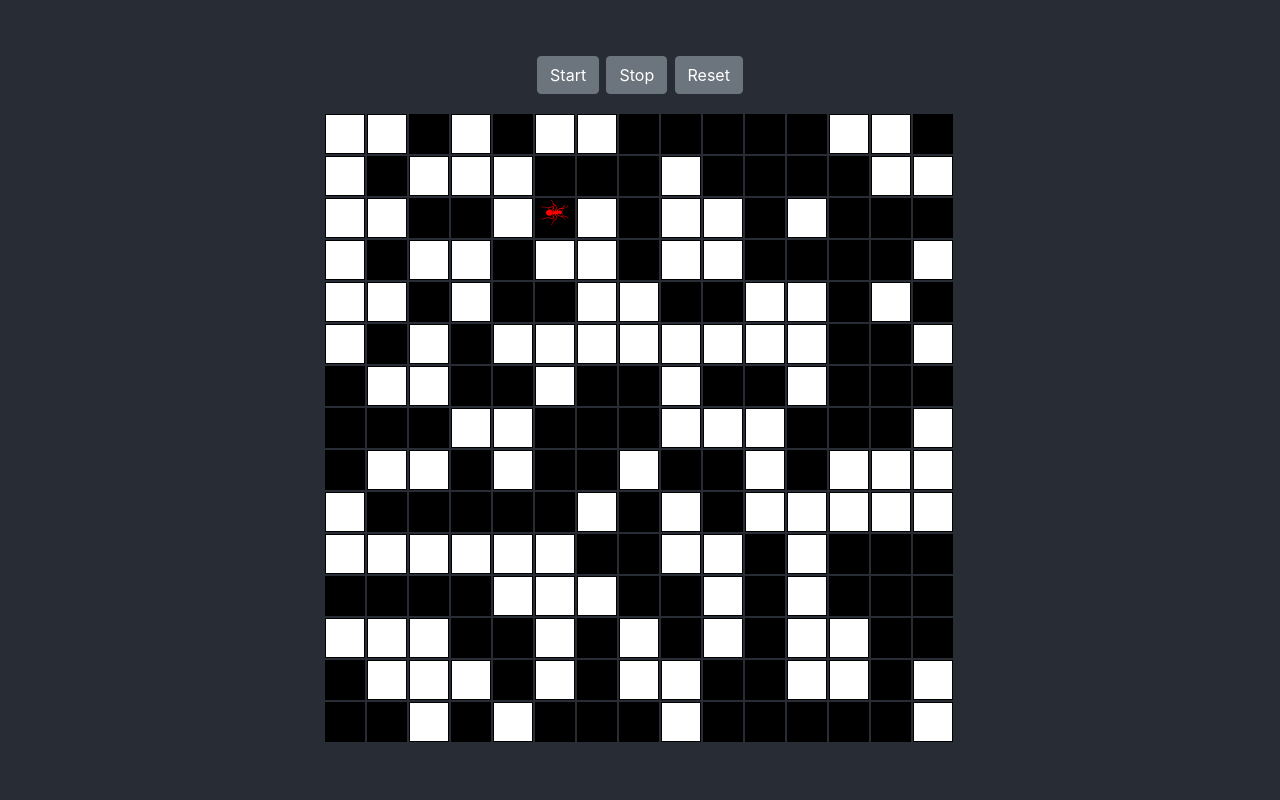
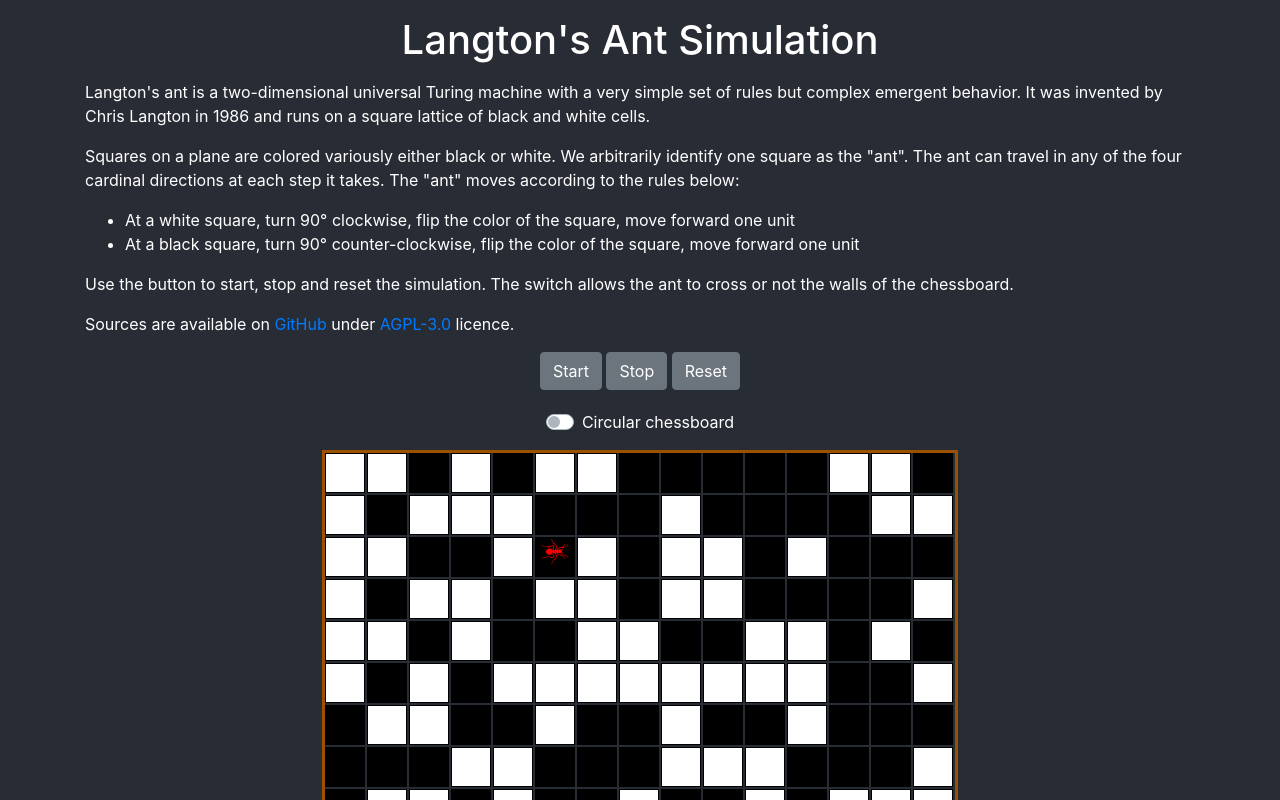
Before and after one commit to xgaia/langton-ant, a React (Create React App) app: page / in a window 1280 px wide. Shown: the top 800 px of the page. Built offline with nearby package versions, Linux system fonts and the light colour scheme.

Commit message:
circula chessboard && docs

```diff
--- a/src/App.css
+++ b/src/App.css
@@ -1,13 +1,23 @@
 .app {
-  text-align: center;
+  flex-direction: column;
+  align-items: center;
+  display: flex;
+  justify-content: center;
   background-color: #282c34;
   min-height: 100vh;
-  display: flex;
-  flex-direction: column;
-  align-items: center;
-  justify-content: center;
-  font-size: calc(10px + 2vmin);
   color: white;
+}
+
+.center {
+  text-align: center;
+}
+
+.wall {
+  border: solid #9c5100;
+}
+
+.circular {
+  border: dashed #1ec2ff;
 }
 
 .cell {
--- a/src/App.js
+++ b/src/App.js
@@ -1,7 +1,7 @@
 import React, { Component } from "react"
 import './App.css'
 import antImg from './ant.png'
-import { Container, Button } from "reactstrap"
+import { Container, Button, FormGroup, Label, CustomInput } from "reactstrap"
 
 /**
  * Longton Ant simulation single page app
@@ -24,10 +24,13 @@ export default class App extends Component {
       antPosition: [0, 0],
       antDirection: 0,
       timer: null,
+      circular: false
     }
     this.simulate = this.simulate.bind(this)
     this.initSimulation = this.initSimulation.bind(this)
     this.stop = this.stop.bind(this)
+    this.cropMax = this.cropMax.bind(this)
+    this.toggleCircular = this.toggleCircular.bind(this)
   }
 
   initMatrix() {
@@ -89,28 +92,48 @@ export default class App extends Component {
     const newDir = this.circularGet(this.compass, new_index)
 
     // New ant position
-    const newX = newDir === 0 ? this.cropMax(this.state.antPosition[0] - 1, this.state.x_len - 1) :
-                                  newDir === 2 ? this.cropMax(this.state.antPosition[0] + 1, this.state.x_len - 1) :
-                                  this.state.antPosition[0]
+    const newPos = this.state.circular ? this.getNewPosition(newDir, this.circularMax) : this.getNewPosition(newDir, this.cropMax)
 
-    const newY = newDir === 3 ? this.cropMax(this.state.antPosition[1] - 1, this.state.y_len - 1) :
-                                  newDir === 1 ? this.cropMax(this.state.antPosition[1] + 1, this.state.y_len - 1) :
-                                  this.state.antPosition[1]
-
-    const new_pos = [newX, newY]
 
     // set state
     this.setState({
       matrix: newMatrix,
-      antPosition: new_pos,
+      antPosition: newPos,
       antDirection: newDir,
       timer: setTimeout(this.simulate, 500)
     })
   }
 
+  getNewPosition (dir, callback) {
+    /* get the position when ant can pass througt walls */
+    const newX = dir === 0 ? callback(this.state.antPosition[0] - 1, this.state.x_len - 1) :
+                                  dir === 2 ? callback(this.state.antPosition[0] + 1, this.state.x_len - 1) :
+                                  this.state.antPosition[0]
+
+    const newY = dir === 3 ? callback(this.state.antPosition[1] - 1, this.state.y_len - 1) :
+                                  dir === 1 ? callback(this.state.antPosition[1] + 1, this.state.y_len - 1) :
+                                  this.state.antPosition[1]
+
+    return [newX, newY]
+
+  }
+
   circularGet (arr, n) {
     /* Get a value in a list, but circular if index is larger than the list */
     return arr[(n % arr.length + arr.length) % arr.length]
+  }
+
+  circularMax (val, max) {
+    /* if the value is larger the the max, return 0. If val is negative, return max */
+    if (val >= max) {
+      return 0
+    }
+
+    if (val <= 0) {
+      return max
+    }
+
+    return val
   }
 
   cropMax(val, max) {
@@ -145,17 +168,36 @@ export default class App extends Component {
     return false
   }
 
+  toggleCircular () {
+    this.setState({
+      circular: !this.state.circular,
+    })
+  }
 
   render() {
     /* Render the matrix and the ant */
     return (
-      <Container fluid className="app">
+      <Container fluid className="app py-3">
+      <h1 className="mb-3">Langton's Ant Simulation</h1>
       <Container>
+        <p>Langton's ant is a two-dimensional universal Turing machine with a very simple set of rules but complex emergent behavior. It was invented by Chris Langton in 1986 and runs on a square lattice of black and white cells.</p>
+        <p>Squares on a plane are colored variously either black or white. We arbitrarily identify one square as the "ant". The ant can travel in any of the four cardinal directions at each step it takes. The "ant" moves according to the rules below:</p>
+        <ul>
+          <li>At a white square, turn 90° clockwise, flip the color of the square, move forward one unit</li>
+          <li>At a black square, turn 90° counter-clockwise, flip the color of the square, move forward one unit</li>
+        </ul>
+        <p>Use the button to start, stop and reset the simulation. The switch allows the ant to cross or not the walls of the chessboard.</p>
+        <p>Sources are available on <a href="http://github.com/xgaia/langton-ant">GitHub</a> under <a href="https://github.com/xgaia/langton-ant/blob/main/LICENSE">AGPL-3.0</a> licence.</p>
+      </Container>
+
+      <Container className="center mb-3">
         <Button className="btn" onClick={this.simulate}>Start</Button>{" "}
         <Button className="btn" onClick={this.stop}>Stop</Button>{" "}
         <Button className="btn" onClick={this.initSimulation}>Reset</Button>
+        <CustomInput value={this.state.circular} onClick={this.toggleCircular} type="switch" id="switch" name="customSwitch" label="Circular chessboard" />
       </Container>
-      <div>
+
+      <div className={this.state.circular ? "circular" : "wall"}>
         {this.state.matrix.map((row, i) => (
           <div className="flex matrix-row" key={i}>
             {row.map((col, j) => (
```
